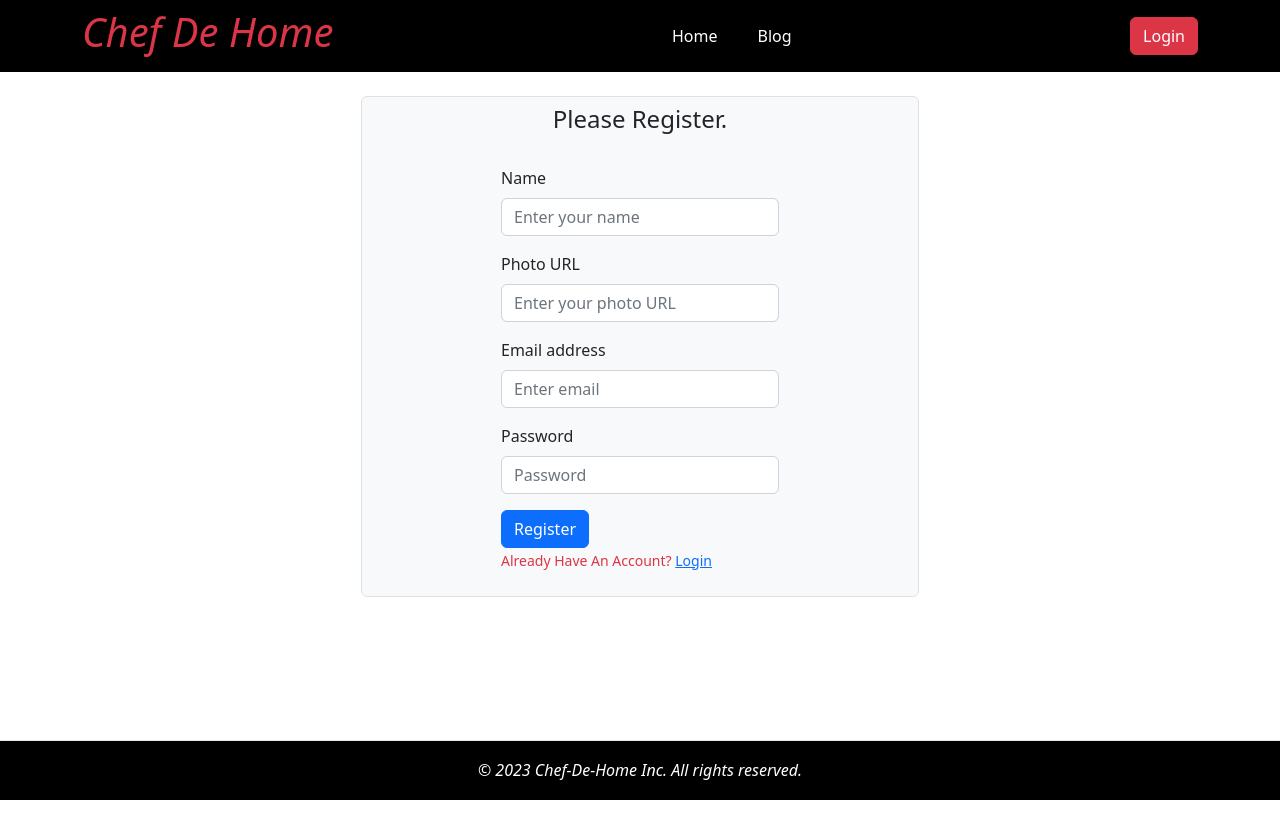
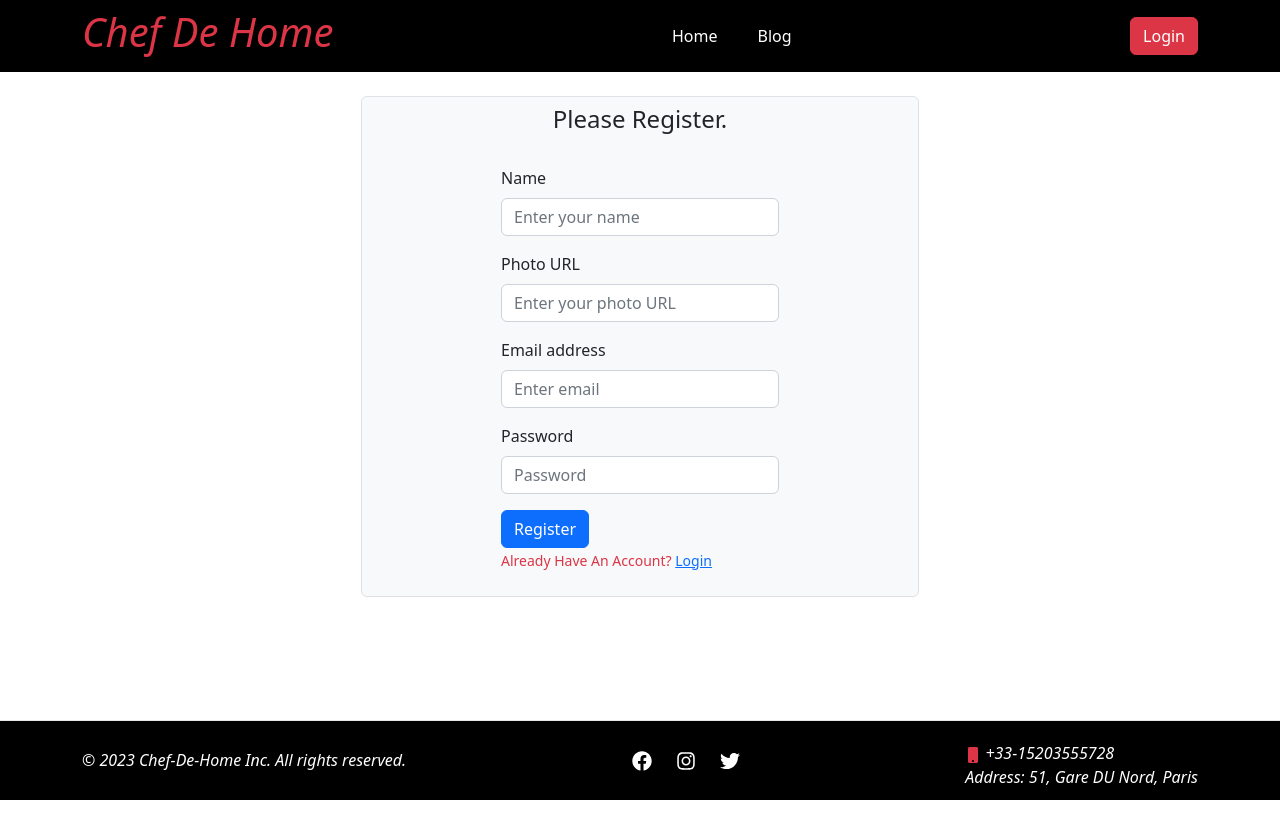
Before and after one commit to Engarif3/Chef-De-Home-Client-Side, a React (Vite) app: page /register in a window 1280 px wide. Shown: the top 838 px of the page. Built offline with nearby package versions, Linux system fonts and the light colour scheme; no server answers.

Commit message:
footer beautified

```diff
--- a/src/Layout/Layout.jsx
+++ b/src/Layout/Layout.jsx
@@ -12,7 +12,7 @@ const Layout = () => {
     position: "fixed",
     left: "0",
     bottom: "0",
-    height: "60px",
+    height: "80px",
     width: "100%",
   };
 
--- a/src/Login/Login.jsx
+++ b/src/Login/Login.jsx
@@ -23,7 +23,6 @@ const Login = () => {
       signIn(email, password)
           .then(result => {
               const loggedUser = result.user;
-              console.log(loggedUser);
               form.reset();
               navigate(from, { replace: true })
           })
@@ -51,7 +50,6 @@ const Login = () => {
     gitHubSignIn()
     .then(result => {
       const loggedUser = result.user;
-      console.log(loggedUser);
       navigate(from, { replace: true })
   })
   .catch(error => {
--- a/src/Register/Register.jsx
+++ b/src/Register/Register.jsx
@@ -21,7 +21,6 @@ const Register = () => {
     const email = form.email.value;
     const password = form.password.value;
 
-
     if (password.length < 6) {
       setError("The password is less than 6 characters");
       return;
@@ -35,21 +34,17 @@ const Register = () => {
         toast("Registration successful");
         setError("");
 
-          // navigate("/login");
+        // navigate("/login");
 
-         updateUser(createdUser, name, photo)
-                .then(()=>{
-                 // console.log(name, photo)
-               })
-                  .catch(error=>{
-                   setError(error.message)
-                 })
-
+        updateUser(createdUser, name, photo)
+          .then(() => {})
+          .catch((error) => {
+            setError(error.message);
+          });
       })
       .catch((error) => {
         setError(error.message);
       });
-
   };
 
   return (
--- a/src/Section/Section1.jsx
+++ b/src/Section/Section1.jsx
@@ -9,7 +9,7 @@ const Section1 = () => {
 
     const style ={height:"325px", width:"340px"}
     return (
-        <Container className='mb-4'>
+        <Container className='mb-5'>
             <h2 className='text-center fst-italic'>Popular Dishes from Top Chefs</h2>
             <div className='d-md-flex d-lg-flex justify-content-center align-items-center'>
 
--- a/src/Section/Section2.jsx
+++ b/src/Section/Section2.jsx
@@ -12,7 +12,7 @@ const Section2 = () => {
     event.target.reset();
   };
   return (
-    <Container className="my-5 border rounded-4 mt-4">
+    <Container className=" border rounded-4 mt-5">
       <h2 className="text-center mt-4 fst-italic">
         Your Opinion Matters. We will get back to you.
       </h2>
--- a/src/shared/Footer/Footer.jsx
+++ b/src/shared/Footer/Footer.jsx
@@ -1,11 +1,18 @@
-import React from 'react';
+import React from "react";
+import { Container } from "react-bootstrap";
+import { FaFacebook, FaInstagram, FaTwitter, FaMobile } from "react-icons/fa";
 
 const Footer = () => {
-    return (
-        <div>
-            <h6 className='fst-italic text-center'>&copy; 2023 Chef-De-Home Inc. All rights reserved.</h6>
-        </div>
-    );
+  return (
+    <Container className="d-flex gap-4 align-items-center justify-content-between" >
+       <h6 className="fst-italic text-start mb-4">&copy; 2023 Chef-De-Home Inc. All rights reserved.</h6>
+      <div className=" d-flex gap-4 align-items-center justify-content-center mb-4"style={{ fontSize: "20px" }}>
+        <FaFacebook></FaFacebook><FaInstagram></FaInstagram><FaTwitter></FaTwitter>
+      </div>
+        <div className="text-start"><FaMobile  className="text-danger"></FaMobile> <span className="fst-italic">+33-15203555728</span><p className="fst-italic">Address: 51, Gare DU Nord, Paris</p></div>
+
+    </Container>
+  );
 };
 
 export default Footer;
```
